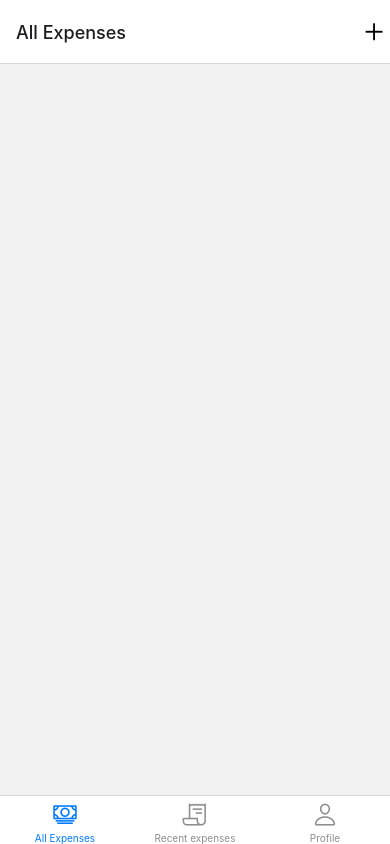
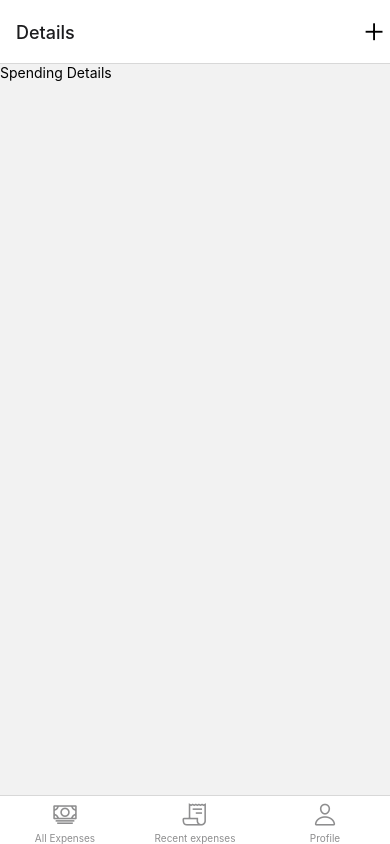
Before and after one commit to MinoThauros/Budget-app, a React Native app: screen /Details in a window 390 px wide. Built offline with nearby package versions, Linux system fonts and the light colour scheme.

Commit message:
added navigation to spending diplayer

```diff
--- a/App.tsx
+++ b/App.tsx
@@ -1,5 +1,5 @@
 import { StatusBar } from 'expo-status-bar';
-import { StyleSheet, Text, View, Modal, Alert, Button, SafeAreaView } from 'react-native';
+import { StyleSheet, Text, View, Modal, Alert, Button, SafeAreaView, ToastAndroid } from 'react-native';
 import { NavigationContainer } from '@react-navigation/native';
 import { createBottomTabNavigator } from '@react-navigation/bottom-tabs';
 import AllExpenses from './screens/AllExpensesScreen';
@@ -13,6 +13,7 @@ import OverlayToggleContextProvider from './states/context/InputOverlayContext';
 import { useContext } from "react";
 import { OverlayContext } from './states/context/InputOverlayContext';
 import SpendingInput from './screens/SpendingInput';
+import SpendingDetailsComponent from './screens/SpengingDetails';
 
 
 const Tab = createBottomTabNavigator();
@@ -59,6 +60,18 @@ export default function App() {
               options={{
                 tabBarIcon: ({color,size}:any)=>(<Ionicons name="person-outline" color={color} size={size}/>)
               }}/>
+
+            <Tab.Screen
+              name="Details"
+              component={SpendingDetailsComponent}
+              options={{
+                tabBarButton: () => null
+              }}/>
+
+
+
+
+
 
           </Tab.Navigator>
         </NavigationContainer>
--- a/components/ SpendingsDisplayer.tsx
+++ b/components/ SpendingsDisplayer.tsx
@@ -2,7 +2,7 @@ import { Button, Text, View, StyleSheet, Pressable } from "react-native";
 import { spending } from "../models/spending";
 
 
-const SpendingsDisplayer=({title,price,date,onPress}:any):JSX.Element=>{
+const SpendingsDisplayer=({title,price,date,click}:any):JSX.Element=>{
     //upgrade function so it can handle a list of spendings
     const SingleSpendingDisplayer=({spendingInfo}:any):JSX.Element=>{
         const {title, price, date}=spendingInfo;
@@ -27,7 +27,7 @@ const SpendingsDisplayer=({title,price,date,onPress}:any):JSX.Element=>{
 
         <Pressable
             style={({pressed})=>(pressed ? styles.pressed:null)}
-            onPress={onPress}>
+            onPress={click}>
             <SingleSpendingDisplayer spendingInfo={{title,price,date}} />
         </Pressable>
 
--- /dev/null
+++ b/components/SpendingsList.tsx
@@ -0,0 +1 @@
+//we'll create here a function who takes in a list of expenses and returns a flatlist of expenses
--- a/screens/RecentExpensesScreen.tsx
+++ b/screens/RecentExpensesScreen.tsx
@@ -27,11 +27,18 @@ const RecentExpenses=({navigation,route}:any)=>{
         setTotal(()=>retrieveTotal())
         },[navigation,visible]);
 
+    const goToDetails=()=>{
+        navigation.navigate('Details')
+
+    }
+
     const SpendingInterface=(singleSpending:any):JSX.Element=>{
         const item:spending={...singleSpending.item};//object deconstruction
 
-        return <SpendingsDisplayer price={item.price} title={item.title} date={item.date} />
+        return <SpendingsDisplayer price={item.price} title={item.title} date={item.date} click={goToDetails} />
     }
+
+
 
     return (
         <View style={{flex:1}}>
--- a/screens/SpengingDetails.tsx
+++ b/screens/SpengingDetails.tsx
@@ -0,0 +1,11 @@
+import { View, Text } from "react-native";
+const SpendingDetailsComponent=({navigation,route}:any)=>{
+    return (
+    <View>
+        <Text>Spending Details</Text>
+    </View>
+    )
+
+};
+
+export default SpendingDetailsComponent;
```
